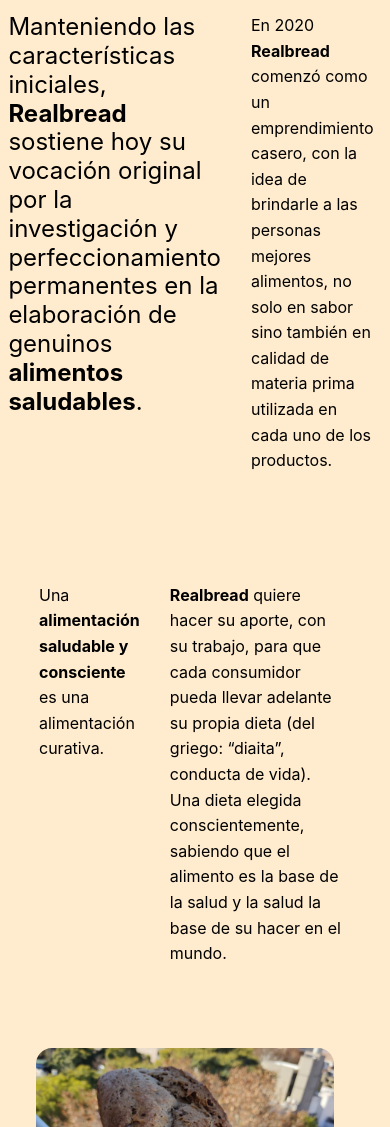
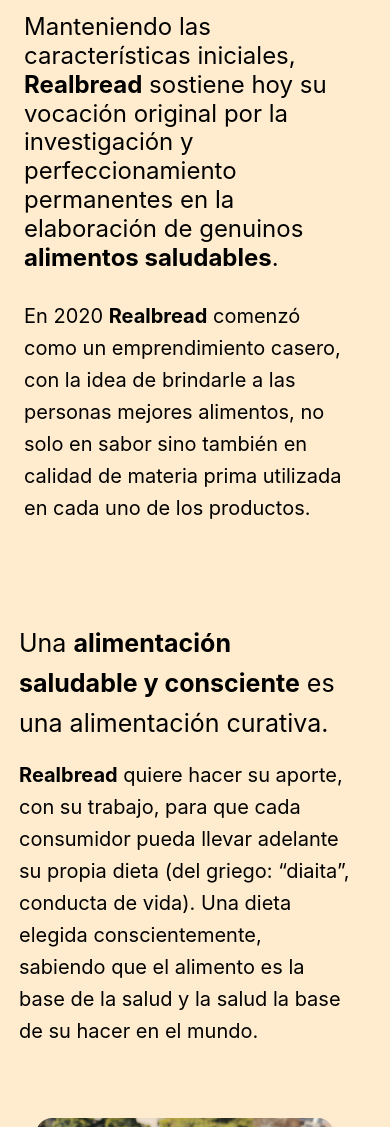
Before and after one commit to AgustinPieve/RealBread.ros, a website: page pages/nosotros.html in a window 390 px wide. Shown: the part 873-2000 px from the top of the page. Drawn offline with nearby package versions, Linux system fonts and the light colour scheme.

Commit message:
Terminado

```diff
--- a/pages/nosotros.html
+++ b/pages/nosotros.html
@@ -60,20 +60,22 @@
         </div>
            </div>
             <div class="col-sm-12 col-md-6 col-lg-6">
+              <div class="row">
                 <div class="text-index-1">
                 <h4>Manteniendo las características iniciales, <strong>Realbread</strong> sostiene hoy su vocación original por la investigación y perfeccionamiento permanentes en la elaboración de genuinos <strong>alimentos saludables</strong>.</h4>
                 </div>
                 <div class="text-index-2">En 2020 <strong>Realbread</strong> comenzó como un emprendimiento casero, con la idea de brindarle a las personas mejores alimentos, no solo en sabor sino también en calidad de materia prima utilizada en cada uno de los productos.</div>
             </div>
+            </div>
           </div>
           <div class="container">
             <div class="row espaciado">
               <div class="col-sm-12 col-md-6 col-lg-6">
-                  <div class="text-index-1">
-                    <p>Una <strong>alimentación saludable y consciente</strong> es una alimentación curativa.</p>
-                </div>
-                <div class="text-index-2"><strong>Realbread</strong> quiere hacer su aporte, con su trabajo, para que cada consumidor pueda llevar adelante su propia dieta (del griego: “diaita”, conducta de vida). Una dieta elegida conscientemente, sabiendo que el alimento es la base de la salud y la salud la base de su hacer en el mundo.</div>
+                  <div>
+                    <p class="text-index-1a">Una <strong>alimentación saludable y consciente</strong> es una alimentación curativa.</p>
+                <div class="text-index-2a"><strong>Realbread</strong> quiere hacer su aporte, con su trabajo, para que cada consumidor pueda llevar adelante su propia dieta (del griego: “diaita”, conducta de vida). Una dieta elegida conscientemente, sabiendo que el alimento es la base de la salud y la salud la base de su hacer en el mundo.</div>
             </div>
+          </div>
     <div class="col-sm-12 col-md-6  col-lg-6">
       <div  class="flex-img">
           <img src="../assets/img/bestbread.jpg" class="flexImg" id="panymate" alt="best bread" width="960" height="640" />
--- a/scss/_responsive.scss
+++ b/scss/_responsive.scss
@@ -50,7 +50,7 @@
 	margin: 0 auto;
 }
 img {
-	width: 60%;
+	width: 85%;
 	height: auto;
 }
 
@@ -129,6 +129,10 @@
 .padding{
 	padding: 0px;
 }
+html{
+	overflow-x: hidden;
+	margin: 0px;
+}
 
 @media only screen and (max-width: 768px){
 
@@ -157,7 +161,7 @@
 	alight-content: center;
 	margin-top: 30px;
 	padding: 35px 35px 0px 35px;
-	font-size: 16px;
+	font-size: 22px;
 	font-weight: 550;
 }
 .flexImg{
@@ -187,12 +191,12 @@
 .text-index-2{
 	margin-left: 10px;
 	padding: 10px;
-	font-size: 16px;
+	font-size: 20px;
 }
 .text-index-3{
 	margin-left: 10px;
 	padding: 10px;
-	font-size: 14px
+	font-size: 16px
 }
 .responsive-title{
 	font-size: 22px;
@@ -206,8 +210,8 @@
     margin-bottom: -26px;
 }
 .fixSubtitle{
-    margin-top: -14px;
-    margin-bottom: -11px;
+    margin-top: -13px;
+    margin-bottom: -14px;
     font-size: 12px;
 }
 .carousel-indicators{
@@ -287,4 +291,11 @@
 .padding{
 	padding: 0px;
 }
+
+.text-index-1a{
+	font-size: 25px;
 }
+.text-index-2a{
+	font-size: 20px;
+}
+}
```
Also changed, not shown: css/style.css.
